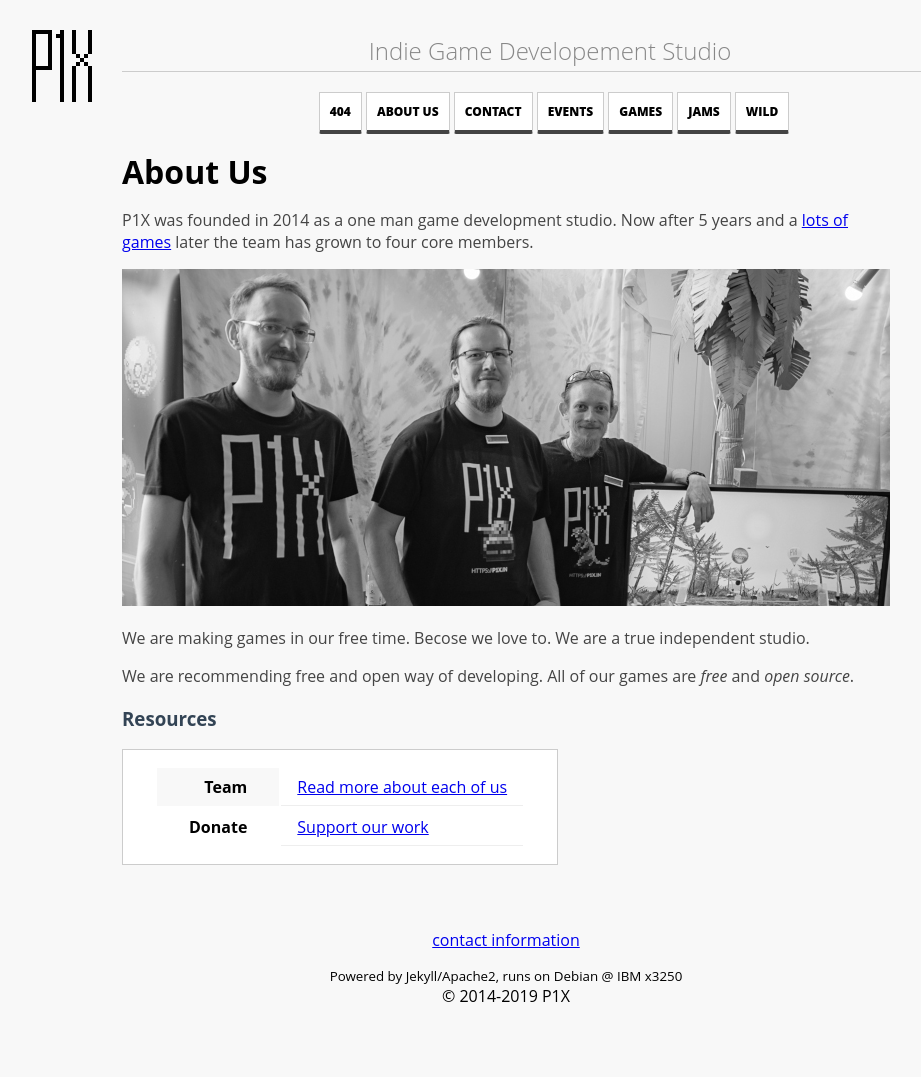
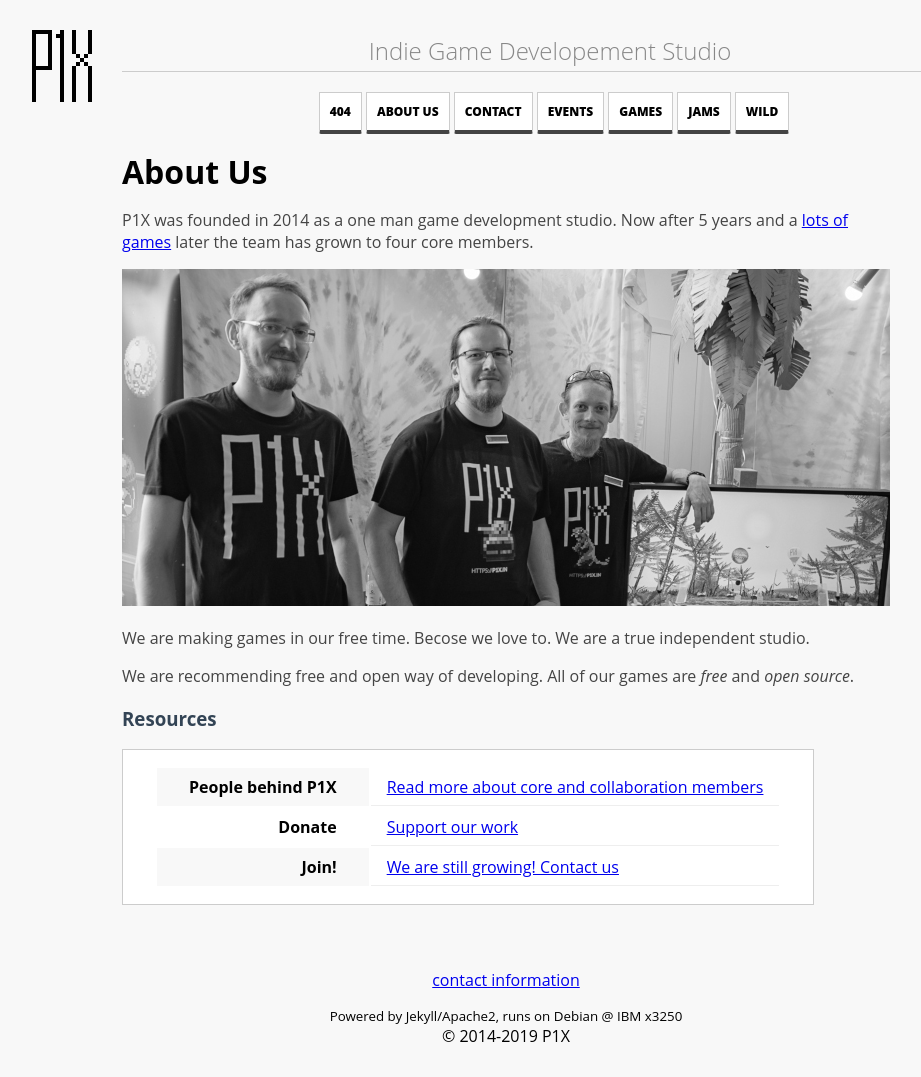
Before and after one commit to w84death/p1x-in, a Jekyll site: the page built from about.md, in a window 1280 px wide. Shown: the whole page, without its empty margins (134-1055 px from the left). Built offline with Jekyll 4.4.1, drawn with Linux system fonts in a browser that asks for light colours; comment, search, counter and statistics services are not loaded; before the commit the page ends 1037 px from its top, so only the background shows below that.

```diff
--- a/_data/members.yml
+++ b/_data/members.yml
@@ -35,6 +35,12 @@
 
 - status: Colaboration
   team:
+  - name: Mirek Harenda
+    mail: mirek.harenda@gmail.com
+    www: soundcloud.com/mirek-harenda
+    desc: Music
+    color: '#000000'
+
   - name: QmYaan / Grand Beats
     avatar: grandbeats.jpg
     www: grandbeats.com
--- a/_layouts/team.html
+++ b/_layouts/team.html
@@ -11,7 +11,7 @@ layout: default
     {% for member in teams.team %}
     <section class="item">
         <h3>{{ member.name }}</h3>
-        <img src="/assets/members/{{ member.avatar }}" class="fr avatar" style="border-color:{{ member.color }};" alt="{{ member.name }} avatar"/>
+        {% if member.avatar %}<img src="/assets/members/{{ member.avatar }}" class="fr avatar" style="border-color:{{ member.color }};" alt="{{ member.name }} avatar"/>{% endif %}
         <p>{{ member.desc }}</p>
         <ul>
             {% if member.www %}<li>www: <a href="http://{{ member.www }}">{{ member.www }}</a></li>{% endif %}
--- a/about.md
+++ b/about.md
@@ -3,12 +3,15 @@ layout: page
 title: About Us
 permalink: /about/
 resources:
-  - title: Team
+  - title: People behind P1X
     url: /about/team
-    humanUrl: Read more about each of us
+    humanUrl: Read more about core and collaboration members
   - title: Donate
     url: /about/donate
     humanUrl: Support our work
+  - title: Join!
+    url: /contact
+    humanUrl: We are still growing! Contact us
 ---
 
 P1X was founded in 2014 as a one man game development studio. Now after 5 years and a [lots of games](/games/) later the team has grown to four core members.
```
Also changed, not shown: 9 other files.
